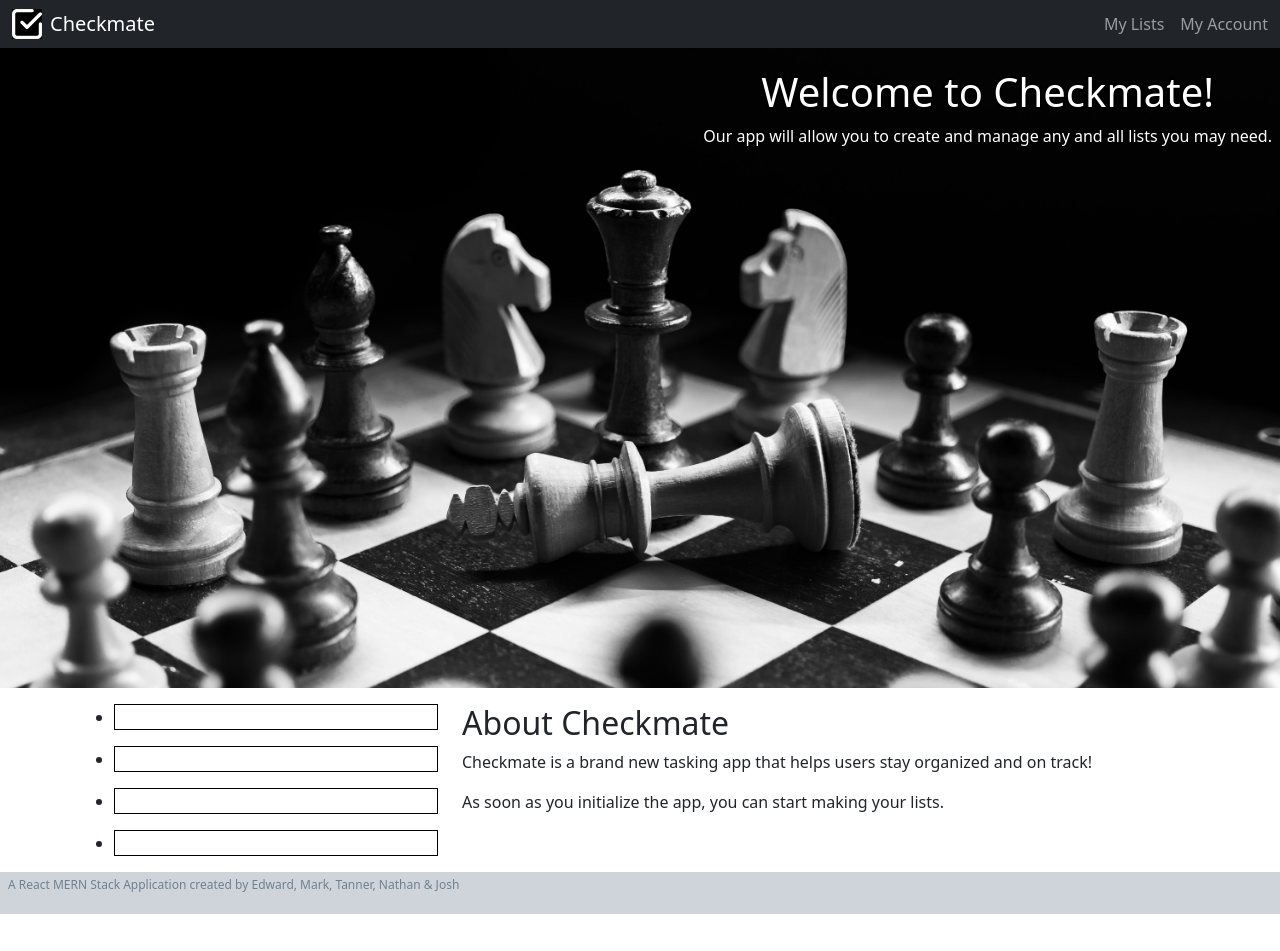
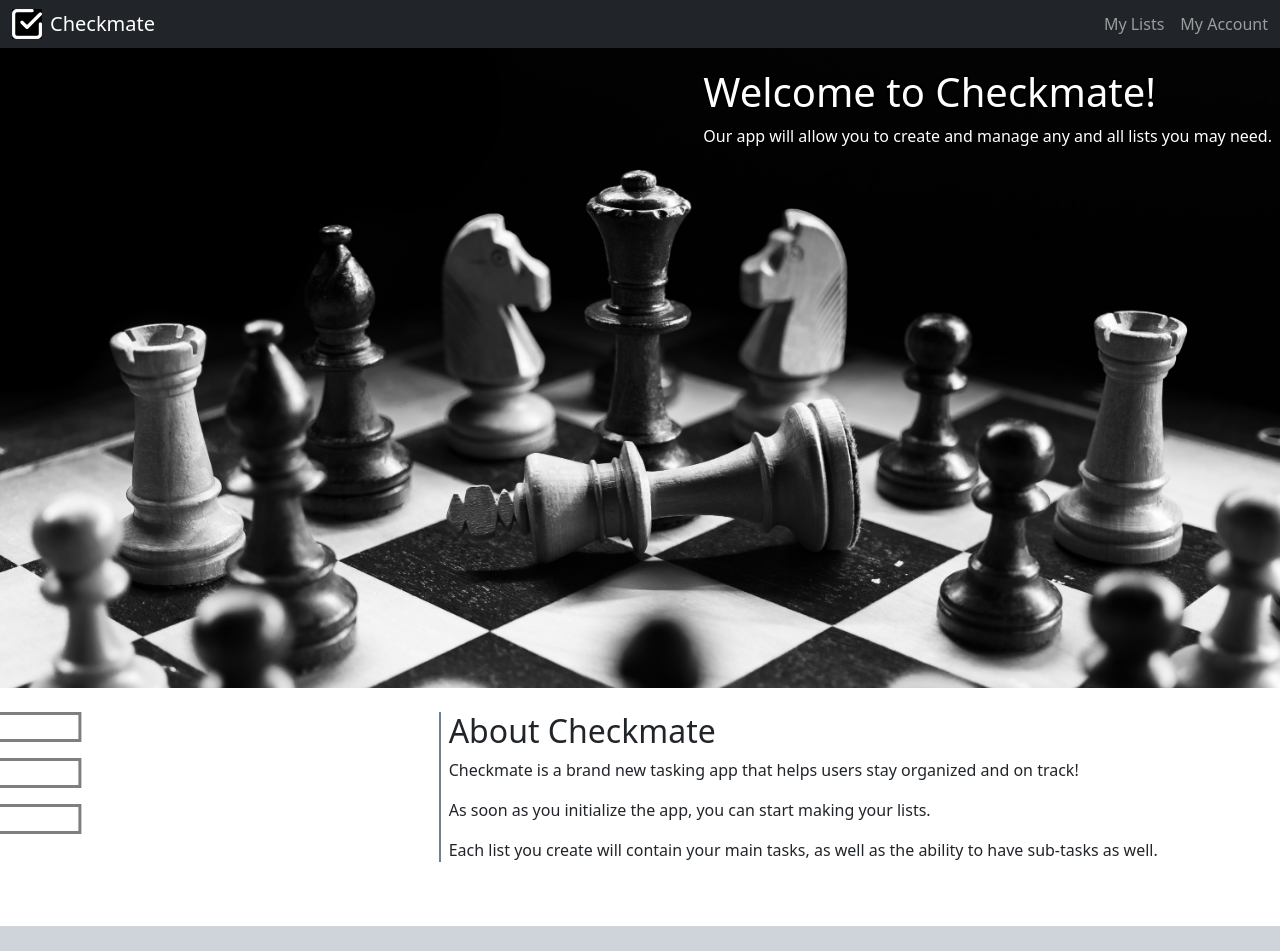
Before and after one commit to tan-man21/Checkmate-ts, a React (Create React App) app in the folder client/: page / in a window 1280 px wide. Shown: the top 951 px of the page. Before the commit the page ends 914 px from the top, so only its background shows below. Built offline with nearby package versions, Linux system fonts and the light colour scheme.

Commit message:
Created list item elements using CSS instead of API

```diff
--- a/client/src/App.css
+++ b/client/src/App.css
@@ -1,6 +1,7 @@
-.App {
+/* .App {
   text-align: center;
-}
+} */
+
 
 .heroContainer {
   display: flex;
@@ -32,21 +33,41 @@
 
 .descriptiveContainer {
   text-align: center;
+  height: 15vh;
 }
 
+
 .listItem {
-  border: 1px solid black;
+  opacity: 0.5;
+  transform: translateX(-90%);
+  border: 3px solid black;
   margin-bottom: 1em;
-  margin-left: calc(50% - 100px);
-  opacity: 0;
-  transition: opacity 0.5s ease;
+  transition: transform 0.75s ease;
 }
 
-.listItem.scroll-reveal {
-  margin-left: 0;
-  opacity: 1;
+.descripDiv {
+  border-left: 2px solid slategray;
 }
 
+.descriptiveContainer:hover .listItem{
+  animation: pullIn 1s forwards;
+}
+
+.descriptiveContainer:not(:hover) .listItem {
+  transform: translateX(-90%)
+}
+
+@keyframes pullIn {
+  from {
+    opacity: 0.5;
+    transform: translateX(-90%);
+  }
+  to {
+    opacity: 1;
+    transform: translateX(0)
+  }
+
+}
 
 footer {
   text-align: left;
--- a/client/src/components/Description.js
+++ b/client/src/components/Description.js
@@ -1,45 +1,31 @@
-import React, { useState, useEffect } from 'react'
+import React from 'react'
 import '../App.css'
 import Container from 'react-bootstrap/Container'
 import Row from 'react-bootstrap/Row'
 import Col from 'react-bootstrap/Col'
 
 function Description() {
-    const [showLI, setShowLI] = useState(false);
+    //Animations
 
-    useEffect(() => {
-        const listItems = document.querySelectorAll('.listItem');
-        listItems.forEach((item, index) => {
-            setTimeout(() => {
-                item.classList.add('scroll-reveal');
-                console.log('Added scroll-reveal class to item', index);
-            }, 500 * index);
-        });
-        setShowLI(true);
-    }, []);
+
 
     return(
         <div className='descriptiveContainer mt-3'>
-            <Container>
+            <Container fluid>
                 <Row>
-                    <Col sm={4} className='text-start'>
-                        <ul>
-                            <li className={`listItem left ${showLI ? 'scroll-reveal' : ''}`}>
-
-                            </li>
-                            <li className={`listItem left ${showLI ? 'scroll-reveal' : ''}`}>
-
-                            </li>
-                            <li className={`listItem left ${showLI ? 'scroll-reveal' : ''}`}>
-
-                            </li>
-                            <li className={`listItem left ${showLI ? 'scroll-reveal' : ''}`}>
-
-                            </li>
-                        </ul>
+                    <Col>
+                        <div>
+                            <div className='listDiv'>
+                                <ul>
+                                    <li className='listItem'></li>
+                                    <li className='listItem' style={{animationDelay: '0.3s'}}></li>
+                                    <li className='listItem' style={{animationDelay: '0.6s'}}></li>
+                                </ul>
+                            </div>
+                        </div>
                     </Col>
                     <Col sm={8}>
-                        <div className='text-start'>
+                        <div className='text-start px-2 descripDiv'>
                             <h2>About Checkmate</h2>
                             <p>
                                 Checkmate is a brand new tasking app that helps users stay organized and on track!
@@ -47,11 +33,14 @@ function Description() {
                             <p>
                                 As soon as you initialize the app, you can start making your lists.
                             </p>
+                            <p>
+                                Each list you create will contain your main tasks, as well as the ability to have sub-tasks as well.
+                            </p>
                         </div>
                     </Col>
                 </Row>
             </Container>
-            <footer className='bg-dark-subtle px-2 py-1'>
+            <footer className='bg-dark-subtle px-2 py-4 mt-5'>
                 <p className='signature'>A React MERN Stack Application created by Edward, Mark, Tanner, Nathan & Josh</p>
             </footer>
         </div>
--- a/client/src/components/Hero.js
+++ b/client/src/components/Hero.js
@@ -4,7 +4,7 @@ import '../App.css'
 
 function Hero() {
     return (
-        <div className="heroContainer px-2 pt-3 mt-5">
+        <div className="heroContainer px-2 pt-3 mt-5 mb-4">
             <div className="mt-1">
                 <h1 className="heroText">
                     Welcome to Checkmate!
```
